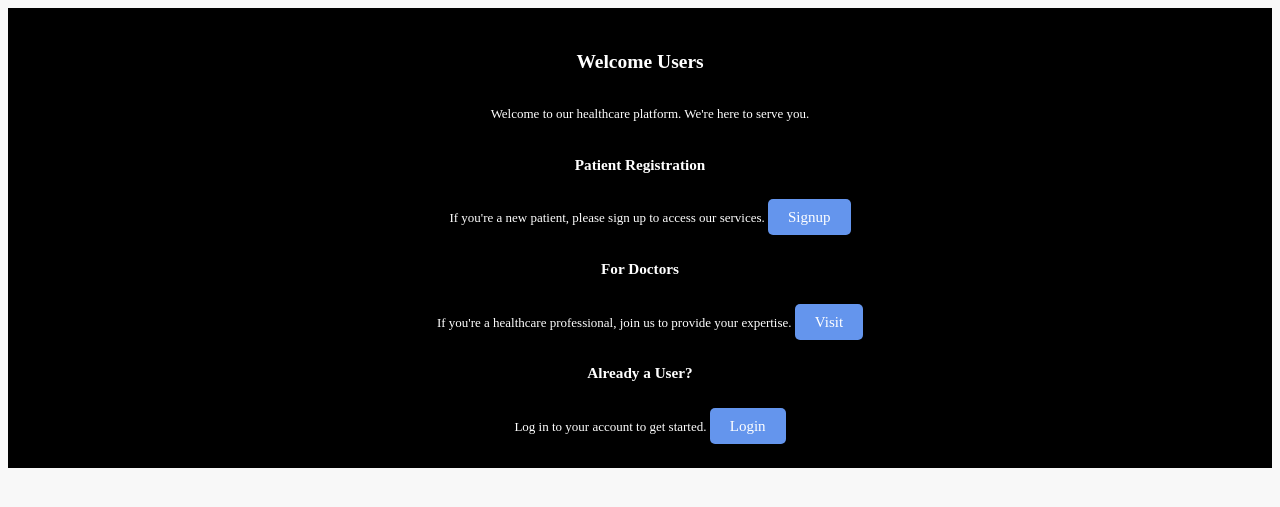
After one commit to B-M-Aishwarya/Django-Application, a Django app: page / in a window 1280 px wide. The commit adds this page. Shown: the top 507 px of the page. Run offline with Django 4.2, Linux system fonts and the light colour scheme.

Commit message:
first commit

```diff
--- a/UserAppli/urls.py
+++ b/UserAppli/urls.py
@@ -18,10 +18,15 @@ from django.contrib import admin
 from django.urls import path
 from onlineapp import views
 from django.conf import settings
+from django.conf.urls.static import static
 
 urlpatterns = [
     path('admin/', admin.site.urls),
+    path('', views.index, name="index"),
     path('signup/', views.signup, name='signup'),
     path('login/', views.login_user, name='login'),
     path('dashboard/', views.dashboard, name='dashboard'),
 ]
+
+if settings.DEBUG:
+    urlpatterns += static(settings.MEDIA_URL, document_root=settings.MEDIA_ROOT)
--- a/onlineapp/models.py
+++ b/onlineapp/models.py
@@ -4,7 +4,7 @@ from django.contrib.auth.models import User
 class UserProfile(models.Model):
     username = models.CharField(max_length=250)
     email = models.EmailField()
-    profile_picture = models.ImageField(upload_to='profile_pics/', null=True, blank=True)
+    profile_picture = models.ImageField(upload_to='profile_pic/')
     address = models.CharField(max_length=255)
     city = models.CharField(max_length=100)
     state = models.CharField(max_length=100)
--- a/onlineapp/views.py
+++ b/onlineapp/views.py
@@ -4,6 +4,9 @@ from django.contrib import messages
 from django.http import HttpResponse, JsonResponse, HttpResponseRedirect
 from django.contrib.auth.models import User
 from django.contrib.auth import login, authenticate, logout
+
+def index(request):
+    return render(request, 'index.html')
 
 def signup(request):
     context = {}
--- a/static/css/style.css
+++ b/static/css/style.css
@@ -5,6 +5,40 @@ body {
     background: #f8f8f8;
     font-weight: 400;
     font-family: Poppins; }
+/* index css */
+
+.container1 {
+    padding: 20px;
+    text-align: center;
+    margin-bottom: 100px;
+    background-color: black;
+    color: white;
+}
+
+.container1 h2 {
+    text-align: center;
+    margin-bottom: 10px;
+}
+
+.container1 p {
+    display: inline-block;
+    margin-left: 20px;
+    margin-bottom: 10px;
+}
+
+.nav-button {
+    text-decoration: none;
+    background-color:cornflowerblue;
+    color: white;
+    padding: 10px 20px;
+    border-radius: 5px;
+    font-size: 15px;
+}
+
+.nav-button:hover {
+    color: fff;
+    font-weight: bold;
+}
 
 /* custom css */
 .container {
--- a/template/base.html
+++ b/template/base.html
@@ -6,7 +6,7 @@
      <title>Online Reg</title>
 
      <link href="{% static 'css/style.css' %}" rel="stylesheet">
-
+     {% block head %} {% endblock %}
    </head>
 
    <body>
--- /dev/null
+++ b/template/index.html
@@ -0,0 +1,20 @@
+{% extends 'base.html' %}
+
+{% block content %}
+    <div class="container1">
+        <h2>Welcome Users</h2>
+        <p>Welcome to our healthcare platform. We're here to serve you.</p>
+
+        <h3>Patient Registration</h3>
+        <p>If you're a new patient, please sign up to access our services.</p>
+        <a href="{% url 'signup' %}" class="nav-button">Signup</a></br>
+
+        <h3>For Doctors</h3>
+        <p>If you're a healthcare professional, join us to provide your expertise.</p>
+        <a href="{% url 'signup' %}" class="nav-button">Visit</a></br>
+
+        <h3>Already a User?</h3>
+        <p>Log in to your account to get started.</p>
+        <a href="{% url 'login' %}" class="nav-button">Login</a></br>
+    </div>
+{% endblock %}
--- a/template/login.html
+++ b/template/login.html
@@ -1,8 +1,4 @@
 {% extends "base.html" %}
-{% block head %}
-  <!--CSS-->
-  <link rel="stylesheet" href="/static/css/style.css">
-{% endblock %}
 
 {% block content %}
 {% if status %}
@@ -17,7 +13,7 @@
 </script>
 {% endif %}
   <div class="container">
-     <div class="custom-form">
+     <div class="custom-lform">
      <h1>Login</h1>
      <form method="post">
         {% csrf_token %}
--- a/template/signup.html
+++ b/template/signup.html
@@ -20,7 +20,7 @@
   <div class="container">
   <div class="custom-form">
     <h1>User Registration</h1>
-    <form method="post">
+     <form method='post' enctype="multipart/form-data">
         {% csrf_token %}
         <div class="form-group">
             <label for="name" class="form-label">First Name</label>
```
Also changed, not shown: other parts of static/css/style.css (+44 -1 lines), template/dashboard.html (+8 -26 lines), media/profile_pic/testimg-1.jpg (added), media/profile_pic/testimg-3.jpg (added), onlineapp/migrations/0003_alter_userprofile_profile_picture.py (added), onlineapp/migrations/0004_alter_userprofile_profile_picture.py (added), 1 other file.
